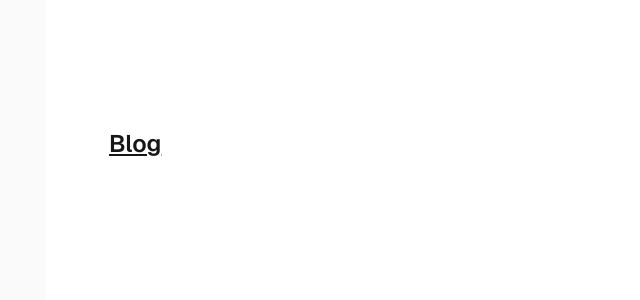
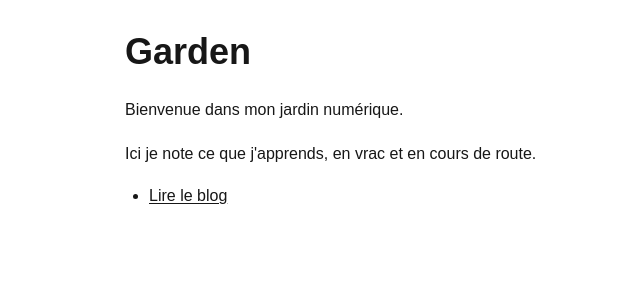
Before and after one commit to nicolasgrosfort/garden-stokhastik-xyz, a Next.js app: page / in a window 1280 px wide. Shown: the top 300 px of the page, without its empty margins (211-851 px from the left). Built offline with nearby package versions, Linux system fonts and the light colour scheme.

Commit message:
feat: import mdx component

```diff
--- a/src/app/page.tsx
+++ b/src/app/page.tsx
@@ -1,13 +1,11 @@
-import Link from "next/link";
+import Home from "@/content/home.mdx";
 
-export default function Home() {
+export default function Page() {
   return (
-    <div className="flex flex-col flex-1 items-center justify-center bg-zinc-50 font-sans dark:bg-black">
-      <main className="flex flex-1 w-full max-w-3xl flex-col items-center justify-between py-32 px-16 bg-white dark:bg-black sm:items-start">
-        <Link href="/blog" className="text-2xl font-semibold underline">
-          Blog
-        </Link>
-      </main>
-    </div>
+    <main className="mx-auto w-full max-w-2xl p-8">
+      <article>
+        <Home />
+      </article>
+    </main>
   );
 }
--- /dev/null
+++ b/src/content/home.mdx
@@ -0,0 +1,7 @@
+# Garden
+
+Bienvenue dans mon jardin numérique.
+
+Ici je note ce que j'apprends, en vrac et en cours de route.
+
+- [Lire le blog](/blog)
```
